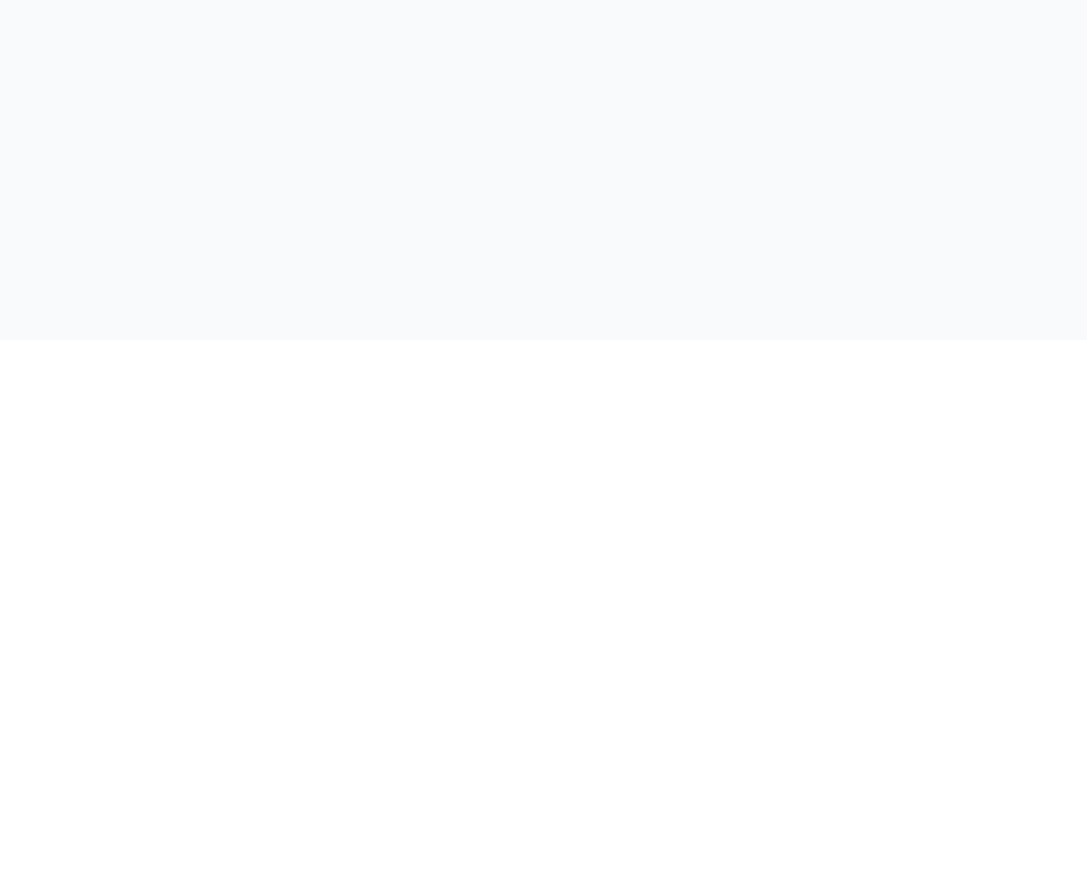
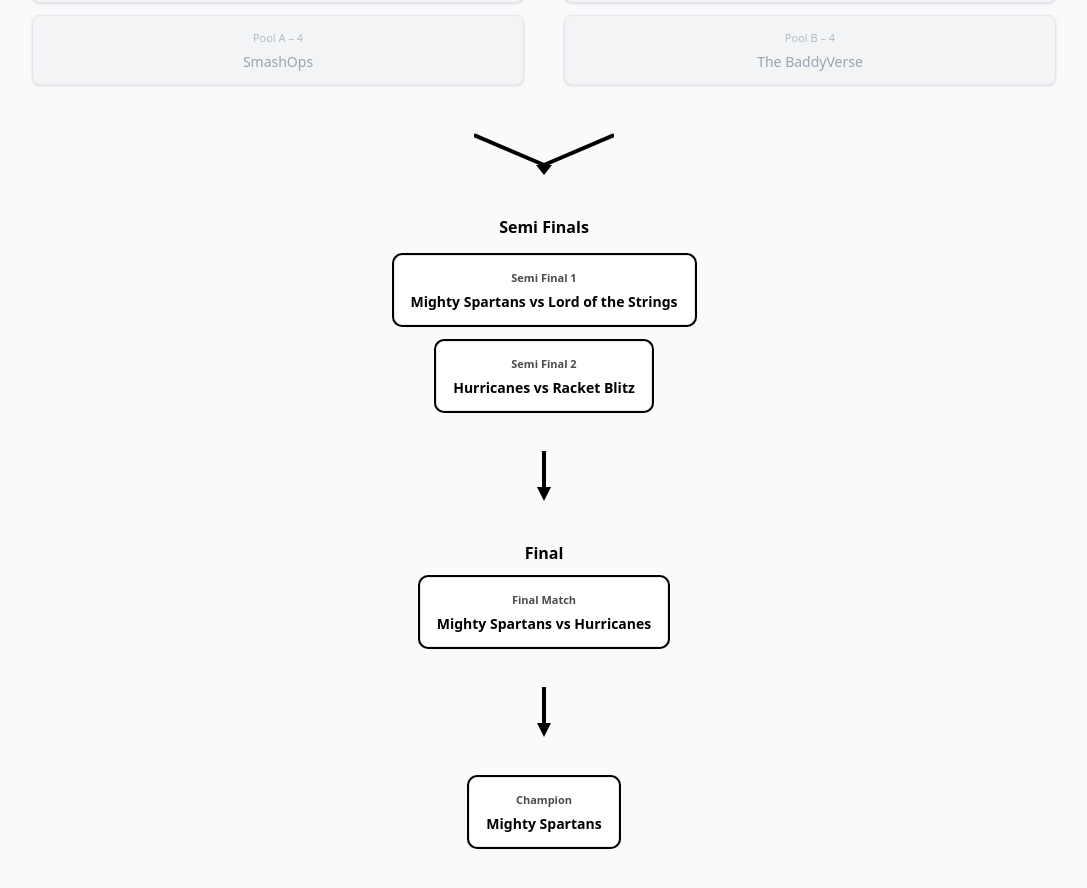
Before and after one commit to Srujan024/BadmintonAuction, a React (Vite) app: page /matches in a window 1280 px wide. Shown: the part 460-1348 px from the top of the page, without its empty margins (96-1183 px from the left). Before the commit the page ends 800 px from the top, so only its background shows below. Built offline with nearby package versions, Linux system fonts and the light colour scheme.

Commit message:
fixture changes

```diff
--- a/package.json
+++ b/package.json
@@ -10,6 +10,7 @@
     "preview": "vite preview"
   },
   "dependencies": {
+    "@heroicons/react": "^2.2.0",
     "canvas-confetti": "^1.9.4",
     "framer-motion": "^12.23.26",
     "react": "^19.2.0",
--- a/src/MatchDashboard.jsx
+++ b/src/MatchDashboard.jsx
@@ -3,6 +3,7 @@ import Confetti from "react-confetti";
 import { MATCH_DATA } from "./data/matchBackend";
 import MatchResultModal from "./components/MatchResultModal";
 import KnockoutMatchCard from "./components/KnockoutMatchCard";
+import FixturesBracket from "./components/FixturesBracket";
 import { calculatePoolStandings } from "./utils/poolStandings";
 import { getMatchOutcome } from "./utils/matchWinner";
 
@@ -14,7 +15,7 @@ function hasAnyResult(match) {
   );
 }
 
-// FINAL-SAFE: Strict final-only resolver
+// ✅ FINAL-SAFE: single source of truth
 function getFinalDecision(match) {
   if (!match) return { status: "IN_PROGRESS" };
 
@@ -24,6 +25,7 @@ function getFinalDecision(match) {
     return { status: "IN_PROGRESS" };
   }
 
+  // ❗ ONLY invalid cases
   if (outcome.reason === "DNP" || outcome.reason === "Incomplete") {
     return { status: "IN_PROGRESS" };
   }
@@ -46,7 +48,7 @@ const setStored = (k, v) => sessionStorage.setItem(k, v);
 /* ---------- MAIN ---------- */
 
 export default function MatchDashboard() {
-  const [tab, setTab] = useState("Pool Standings");
+  const [tab, setTab] = useState("Fixtures");
   const [selectedMatch, setSelectedMatch] = useState(null);
 
   const [openA, setOpenA] = useState(() => getStored("poolA", true));
@@ -55,8 +57,24 @@ export default function MatchDashboard() {
   useEffect(() => setStored("poolA", openA), [openA]);
   useEffect(() => setStored("poolB", openB), [openB]);
 
+  /* ---------- DATA ---------- */
+
+  const poolAStandings = calculatePoolStandings(
+    MATCH_DATA.pools.A,
+    MATCH_DATA.matches.A
+  );
+
+  const poolBStandings = calculatePoolStandings(
+    MATCH_DATA.pools.B,
+    MATCH_DATA.matches.B
+  );
+
+  const semiMatches = MATCH_DATA.knockouts.semifinals;
   const finalMatch = MATCH_DATA.knockouts.finals[0];
+
   const finalDecision = getFinalDecision(finalMatch);
+
+  /* ---------- RENDER ---------- */
 
   return (
     <div className="min-h-screen bg-gray-50">
@@ -66,7 +84,8 @@ export default function MatchDashboard() {
 
       {/* Tabs */}
       <div className="flex justify-center mt-6 gap-2">
-        {["Pool Standings", "Matches", "Knockouts", "Finals"].map((t) => (
+        {["Fixtures", "Pool Standings", "Matches", "Knockouts", "Finals"].map(
+          (t) => (
             <button
               key={t}
               onClick={() => setTab(t)}
@@ -76,8 +95,21 @@ export default function MatchDashboard() {
             >
               {t}
             </button>
-        ))}
+          )
+        )}
       </div>
+
+      {/* ---------- FIXTURES ---------- */}
+      {tab === "Fixtures" && (
+        <FixturesBracket
+          poolAStandings={poolAStandings}
+          poolBStandings={poolBStandings}
+          semiMatches={semiMatches}
+          finalMatch={finalMatch}
+          finalDecision={finalDecision}
+          onViewMatch={setSelectedMatch}
+        />
+      )}
 
       <div className="max-w-6xl mx-auto p-8">
         {/* ---------- POOL STANDINGS ---------- */}
@@ -96,7 +128,7 @@ export default function MatchDashboard() {
 
                   <table className="w-full text-sm">
                     <thead className="bg-gray-50">
-                      <tr className="space-x-4">
+                      <tr>
                         <th className="text-left px-2">Team</th>
                         <th className="px-2">W</th>
                         <th className="px-2">L</th>
@@ -175,11 +207,9 @@ export default function MatchDashboard() {
         {/* ---------- KNOCKOUTS ---------- */}
         {tab === "Knockouts" && (
           <div className="space-y-6">
-            <h2 className="text-xl font-semibold mb-2 text-center">
-              Semi Finals
-            </h2>
+            <h2 className="text-xl font-semibold text-center">Semi Finals</h2>
             <div className="grid md:grid-cols-2 gap-6">
-              {MATCH_DATA.knockouts.semifinals.map((m, i) => (
+              {semiMatches.map((m, i) => (
                 <KnockoutMatchCard
                   key={i}
                   match={m}
@@ -190,13 +220,12 @@ export default function MatchDashboard() {
           </div>
         )}
 
-        {/* ---------- FINALS (NEW DESIGN) ---------- */}
+        {/* ---------- FINALS ---------- */}
         {tab === "Finals" && (
           <div className="space-y-8">
             {finalDecision.status === "DECIDED" ? (
               <div className="relative bg-gradient-to-r from-indigo-600 to-purple-600 text-white rounded-2xl p-10 overflow-hidden">
                 <Confetti recycle={false} numberOfPieces={400} />
-
                 <div className="relative z-10 text-center">
                   <p className="uppercase tracking-widest text-sm opacity-80">
                     Tournament Champion
@@ -207,42 +236,25 @@ export default function MatchDashboard() {
                   <p className="mt-2 text-sm opacity-90">
                     Decided by {finalDecision.reason}
                   </p>
-
-                  <div className="mt-6 flex justify-center gap-6">
-                    <div className="bg-white/20 px-6 py-4 rounded-xl">
-                      <p className="text-xs uppercase">Champion</p>
-                      <p className="font-bold">{finalDecision.winner}</p>
-                    </div>
-                    <div className="bg-white/10 px-6 py-4 rounded-xl">
-                      <p className="text-xs uppercase">Runner-up</p>
-                      <p>{finalDecision.runnerUp}</p>
-                    </div>
-                  </div>
                 </div>
               </div>
             ) : (
-              /* 🔄 MATCH IN PROGRESS */
               <div className="bg-gray-100 border border-dashed rounded-2xl p-10 text-center">
-                <p className="uppercase tracking-widest text-sm text-gray-500">
-                  Finals
-                </p>
-                <h2 className="text-2xl font-bold text-gray-700 mt-2">
+                <h2 className="text-2xl font-bold text-gray-700">
                   Match In Progress
                 </h2>
-                <p className="text-sm text-gray-500 mt-1">
-                  Tournament Champion will be displayed once the final is
-                  decided
-                </p>
               </div>
             )}
 
-            {/* Final match card stays same */}
+            {/* ✅ FINAL VIEW BUTTON (FIX) */}
             <div className="bg-white rounded-xl shadow p-6">
               <h2 className="font-semibold mb-4">Final – Match Details</h2>
-              <div className="flex justify-between border p-4 rounded">
-                <span>
+
+              <div className="flex justify-between items-center border p-4 rounded">
+                <span className="font-medium">
                   {finalMatch.teams[0]} vs {finalMatch.teams[1]}
                 </span>
+
                 <button
                   disabled={!hasAnyResult(finalMatch)}
                   onClick={() => setSelectedMatch(finalMatch)}
@@ -252,7 +264,7 @@ export default function MatchDashboard() {
                       : "bg-gray-200 text-gray-400"
                   }`}
                 >
-                  View
+                  View Result
                 </button>
               </div>
             </div>
--- /dev/null
+++ b/src/components/FixturesBracket.jsx
@@ -0,0 +1,163 @@
+import { getMatchOutcome } from "../utils/matchWinner";
+
+/* =========================
+   UI ATOMS
+========================= */
+
+function Card({ title, subtitle, onClick, disabled, highlight, qualified }) {
+  return (
+    <div
+      onClick={!disabled ? onClick : undefined}
+      className={`rounded-lg px-4 py-3 text-center text-sm shadow transition
+        ${disabled ? "bg-gray-100 text-gray-400" : "bg-white cursor-pointer"}
+        ${qualified ? "border-2 border-black" : "border"}
+        ${highlight ? "ring-2 ring-black font-semibold" : ""}
+      `}
+    >
+      <div className="text-[11px] opacity-70 mb-1">{title}</div>
+      <div>{subtitle}</div>
+    </div>
+  );
+}
+
+/* =========================
+   ARROWS
+========================= */
+
+function ArrowDown() {
+  return (
+    <svg width="26" height="50" viewBox="0 0 26 50">
+      <line x1="13" y1="0" x2="13" y2="36" stroke="black" strokeWidth="4" />
+      <polygon points="6,36 20,36 13,50" fill="black" />
+    </svg>
+  );
+}
+
+function ArrowMerge() {
+  return (
+    <svg width="140" height="50" viewBox="0 0 140 50">
+      <line x1="0" y1="10" x2="70" y2="40" stroke="black" strokeWidth="4" />
+      <line x1="140" y1="10" x2="70" y2="40" stroke="black" strokeWidth="4" />
+      <polygon points="62,40 78,40 70,50" fill="black" />
+    </svg>
+  );
+}
+
+/* =========================
+   FIXTURES BRACKET
+========================= */
+
+export default function FixturesBracket({
+  poolAStandings,
+  poolBStandings,
+  semiMatches,
+  finalMatch,
+  finalDecision,
+  onViewMatch,
+}) {
+  const A1 = poolAStandings[0]?.name;
+  const A2 = poolAStandings[1]?.name;
+  const B1 = poolBStandings[0]?.name;
+  const B2 = poolBStandings[1]?.name;
+
+  const semi1Outcome = getMatchOutcome(semiMatches?.[0]);
+  const semi2Outcome = getMatchOutcome(semiMatches?.[1]);
+
+  const semi1Winner = semi1Outcome?.winner;
+  const semi2Winner = semi2Outcome?.winner;
+
+  const finalWinner =
+    finalDecision.status === "DECIDED" ? finalDecision.winner : null;
+
+  const isOnWinningPath = (team) =>
+    team === semi1Winner || team === semi2Winner || team === finalWinner;
+
+  return (
+    <div className="w-full flex justify-center px-2 mt-16">
+      <div className="w-full max-w-5xl flex flex-col items-center space-y-10">
+        {/* ================= POOLS ================= */}
+        <div className="w-full grid grid-cols-2 gap-10">
+          {/* POOL A */}
+          <div className="space-y-3 text-center">
+            <h3 className="font-semibold mb-4">Pool A</h3>
+            {poolAStandings.map((t, i) => (
+              <Card
+                key={t.name}
+                title={`Pool A – ${i + 1}`}
+                subtitle={t.name}
+                disabled={i > 1}
+                qualified={i <= 1}
+                highlight={isOnWinningPath(t.name)}
+              />
+            ))}
+          </div>
+
+          {/* POOL B */}
+          <div className="space-y-3 text-center">
+            <h3 className="font-semibold mb-4">Pool B</h3>
+            {poolBStandings.map((t, i) => (
+              <Card
+                key={t.name}
+                title={`Pool B – ${i + 1}`}
+                subtitle={t.name}
+                disabled={i > 1}
+                qualified={i <= 1}
+                highlight={isOnWinningPath(t.name)}
+              />
+            ))}
+          </div>
+        </div>
+
+        {/* ================= MERGE ================= */}
+        <ArrowMerge />
+
+        {/* ================= SEMI FINALS ================= */}
+        <div className="flex flex-col items-center space-y-4">
+          <h3 className="font-semibold">Semi Finals</h3>
+
+          <Card
+            title="Semi Final 1"
+            subtitle={`${A1 ?? "TBD"} vs ${B2 ?? "TBD"}`}
+            onClick={() => onViewMatch(semiMatches[0])}
+            disabled={!semiMatches?.[0]}
+            highlight={!!semi1Winner}
+          />
+
+          <Card
+            title="Semi Final 2"
+            subtitle={`${B1 ?? "TBD"} vs ${A2 ?? "TBD"}`}
+            onClick={() => onViewMatch(semiMatches[1])}
+            disabled={!semiMatches?.[1]}
+            highlight={!!semi2Winner}
+          />
+        </div>
+
+        {/* ================= FINAL ================= */}
+        <ArrowDown />
+
+        <div className="flex flex-col items-center space-y-3">
+          <h3 className="font-semibold">Final</h3>
+
+          <Card
+            title="Final Match"
+            subtitle={`${finalMatch.teams[0]} vs ${finalMatch.teams[1]}`}
+            onClick={() => onViewMatch(finalMatch)}
+            disabled={!finalMatch}
+            highlight={finalDecision.status === "DECIDED"}
+          />
+        </div>
+
+        {/* ================= CHAMPION ================= */}
+        <ArrowDown />
+
+        <Card
+          title="Champion"
+          subtitle={finalWinner ?? "Match In Progress"}
+          onClick={() => finalWinner && onViewMatch(finalMatch)}
+          disabled={!finalWinner}
+          highlight={!!finalWinner}
+        />
+      </div>
+    </div>
+  );
+}
```
Also changed, not shown: 1 other file (tests, documents, lock files or other folders). Lines whose indentation alone changed are shown as unchanged.
